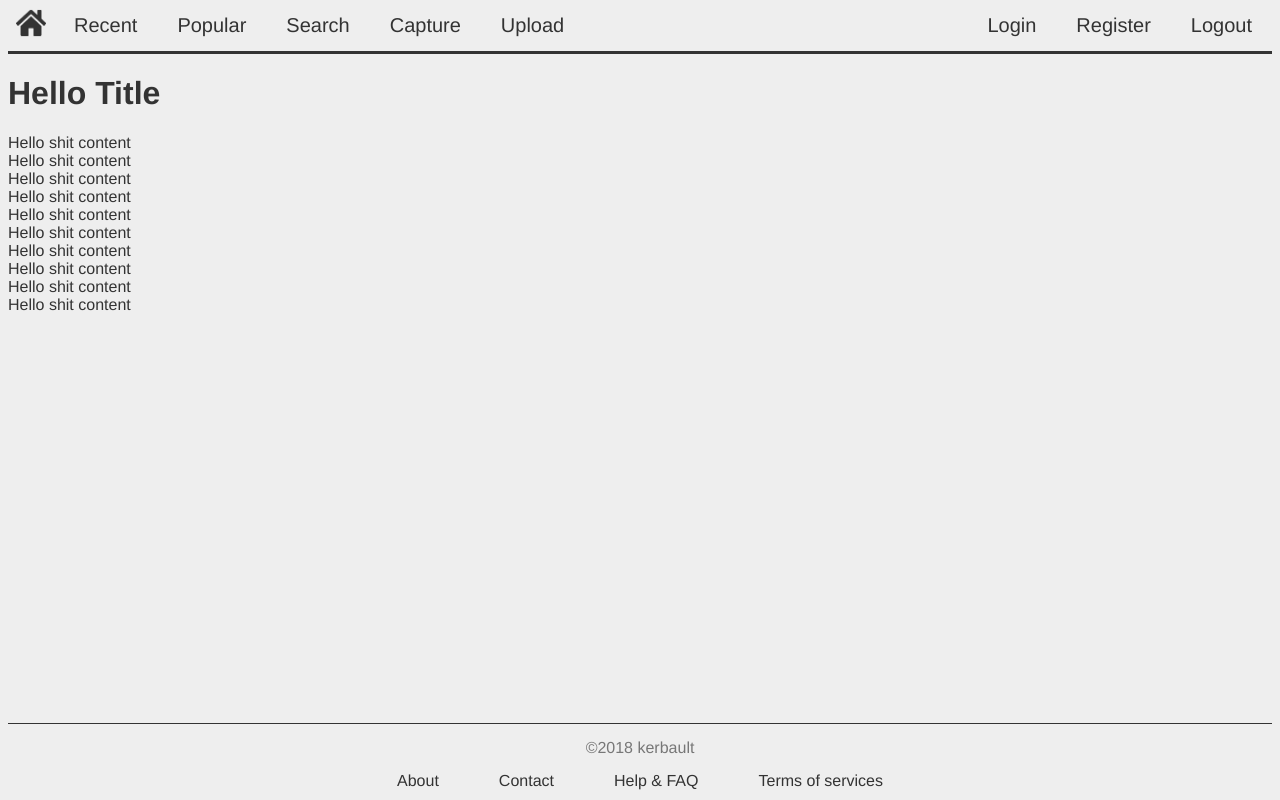
After one commit to kerbault/Camagru, a PHP site: page /view/recent.php in a window 1280 px wide. The commit adds this page. Run offline with PHP 8.4, Linux system fonts and the light colour scheme.

Commit message:
Adding base navbar and footer

```diff
--- a/index.php
+++ b/index.php
@@ -9,4 +9,4 @@
 //• Un fichier index.php, contenant le point d’entrée de votre site, et situé à la racine
 //de votre arborescence.
 
-require ("view/home.php");
+require("view/camera.php");
--- a/public/css/style.css
+++ b/public/css/style.css
@@ -3,13 +3,46 @@ html {
     background: #eeeeee;
     font-family: Helvetica;
     color: #333333;
+    height: 100%;
 }
 
 h1 {
 
 }
 
+body {
+    margin: 0px 8px;
+    display: flex;
+    flex-direction: column;
+    height: 100%;
+}
+
+a {
+    text-decoration: none;
+    color: #333333;
+    text-align: center;
+}
+
+p {
+    padding: 0px;
+    margin: 0px;
+}
+
+#footer {
+    flex-shrink: 0;
+}
+
+#content {
+    flex: 1 0 auto;
+}
+
 /*---------------------------------------------------NavBar-----------------------------------------------------------*/
+
+#homeTab {
+    height: 30px;
+    width: 30px;
+    padding: 8px;
+}
 
 .navBar {
     display: flex;
@@ -22,11 +55,15 @@ h1 {
 }
 
 .tab {
-    padding: 14px 20px 21px;
+    padding: 14px 20px;
     font-size: 20px;
     box-sizing: border-box;
-    text-decoration: none;
-    color: #333333
+    transition: all 0.3s ease;
+}
+
+.tab:hover {
+    color: #eeeeee;
+    background-color: #333333;
 }
 
 .navTab {
@@ -39,3 +76,24 @@ h1 {
     display: inline-flex;
     justify-content: flex-end;
 }
+
+/*---------------------------------------------------Footer-----------------------------------------------------------*/
+
+#copyrightDiv {
+    display: flex;
+    justify-content: center;
+    border-top: 1px #333333 solid;
+    padding: 15px;
+    color: #777777;
+}
+
+#linkDiv {
+    display: flex;
+    justify-content: center;
+    padding-bottom: 10px;
+}
+
+.footerLink {
+    margin: 0px 30px;
+    word-break: unset;
+}
--- /dev/null
+++ b/public/js/camagru.js
@@ -0,0 +1,60 @@
+(function () {
+
+    var streaming = false,
+        video = document.querySelector('#video'),
+        cover = document.querySelector('#cover'),
+        canvas = document.querySelector('#canvas'),
+        photo = document.querySelector('#photo'),
+        startbutton = document.querySelector('#startbutton'),
+        width = 320,
+        height = 0;
+
+    navigator.getMedia = (navigator.getUserMedia ||
+        navigator.webkitGetUserMedia ||
+        navigator.mozGetUserMedia ||
+        navigator.msGetUserMedia);
+
+    navigator.getMedia(
+        {
+            video: true,
+            audio: false
+        },
+        function (stream) {
+            if (navigator.mozGetUserMedia) {
+                video.mozSrcObject = stream;
+            } else {
+                var vendorURL = window.URL || window.webkitURL;
+                video.src = vendorURL.createObjectURL(stream);
+            }
+            video.play();
+        },
+        function (err) {
+            console.log("An error occured! " + err);
+        }
+    );
+
+    video.addEventListener('canplay', function (ev) {
+        if (!streaming) {
+            height = video.videoHeight / (video.videoWidth / width);
+            video.setAttribute('width', width);
+            video.setAttribute('height', height);
+            canvas.setAttribute('width', width);
+            canvas.setAttribute('height', height);
+            streaming = true;
+        }
+    }, false);
+
+    function takepicture() {
+        canvas.width = width;
+        canvas.height = height;
+        canvas.getContext('2d').drawImage(video, 0, 0, width, height);
+        var data = canvas.toDataURL('image/png');
+        photo.setAttribute('src', data);
+    }
+
+    startbutton.addEventListener('click', function (ev) {
+        takepicture();
+        ev.preventDefault();
+    }, false);
+
+})();
--- /dev/null
+++ b/view/footer.php
@@ -0,0 +1,18 @@
+<?php
+/**
+ * Created by PhpStorm.
+ * User: kerbault
+ * Date: 14/11/2018
+ * Time: 18:23
+ */
+?>
+
+<div id="copyrightDiv">
+    <p>©2018 kerbault</p>
+</div>
+<div id="linkDiv">
+    <a class="footerLink" href="https://www.youtube.com/watch?v=5_KwV-MAMQ8">About</a>
+    <a class="footerLink" href="https://www.youtube.com/watch?v=5_KwV-MAMQ8">Contact</a>
+    <a class="footerLink" href="https://www.youtube.com/watch?v=5_KwV-MAMQ8">Help & FAQ</a>
+    <a class="footerLink" href="https://www.youtube.com/watch?v=5_KwV-MAMQ8">Terms of services</a>
+</div>
--- a/view/navBar.php
+++ b/view/navBar.php
@@ -9,15 +9,18 @@
 
 <div class="navBar">
     <div class="navTab">
-        <a href="https://www.youtube.com/watch?v=_F0rCIOvqsQ" class="tab">Home</a>
-        <a href="https://www.youtube.com/watch?v=_F0rCIOvqsQ"class="tab">link1</a>
-        <a href="https://www.youtube.com/watch?v=_F0rCIOvqsQ"class="tab">link2</a>
-        <a href="https://www.youtube.com/watch?v=_F0rCIOvqsQ"class="tab">link3</a>
-        <a href="https://www.youtube.com/watch?v=_F0rCIOvqsQ"class="tab">link4</a>
+        <a href="https://www.youtube.com/watch?v=_F0rCIOvqsQ">
+            <img id="homeTab" src="./public/images/home-solid.png" alt="Home" title="Home">
+        </a>
+        <a href="https://www.youtube.com/watch?v=_F0rCIOvqsQ" class="tab">Recent</a>
+        <a href="https://www.youtube.com/watch?v=_F0rCIOvqsQ" class="tab">Popular</a>
+        <a href="https://www.youtube.com/watch?v=_F0rCIOvqsQ" class="tab">Search</a>
+        <a href="https://www.youtube.com/watch?v=_F0rCIOvqsQ" class="tab">Capture</a>
+        <a href="https://www.youtube.com/watch?v=_F0rCIOvqsQ" class="tab">Upload</a>
     </div>
     <div class="logTab">
-        <a href="https://www.youtube.com/watch?v=_F0rCIOvqsQ" class="tab">login</a>
-        <a href="https://www.youtube.com/watch?v=_F0rCIOvqsQ"class="tab">register</a>
-        <a href="https://www.youtube.com/watch?v=_F0rCIOvqsQ"class="tab">logout</a>
+        <a href="https://www.youtube.com/watch?v=_F0rCIOvqsQ" class="tab">Login</a>
+        <a href="https://www.youtube.com/watch?v=_F0rCIOvqsQ" class="tab">Register</a>
+        <a href="https://www.youtube.com/watch?v=_F0rCIOvqsQ" class="tab">Logout</a>
     </div>
 </div>
--- /dev/null
+++ b/view/recent.php
@@ -0,0 +1,28 @@
+<?php
+/**
+ * Created by PhpStorm.
+ * User: kerbault
+ * Date: 12/11/2018
+ * Time: 18:23
+ */
+
+ob_start();
+?>
+    <div>
+        <h1>Hello Title</h1>
+
+        <p>Hello shit content</p>
+        <p>Hello shit content</p>
+        <p>Hello shit content</p>
+        <p>Hello shit content</p>
+        <p>Hello shit content</p>
+        <p>Hello shit content</p>
+        <p>Hello shit content</p>
+        <p>Hello shit content</p>
+        <p>Hello shit content</p>
+        <p>Hello shit content</p>
+    </div>
+
+<?php $content = ob_get_clean(); ?>
+
+<?php require("template.php"); ?>
--- a/view/template.php
+++ b/view/template.php
@@ -15,9 +15,18 @@
         <title>Camagru</title>
         <link href="./public/css/style.css" rel="stylesheet"/>
         <link href="./public/images/favicon.png" rel="icon">
+        <script src="../public/js/camagru.js"></script>
     </head>
 
+    <header>
+        <?php require("navBar.php") ?>
+    </header>
     <body>
-        <?= $content ?>
+        <div id="content">
+            <?= $content ?>
+        </div>
     </body>
+    <footer id="footer">
+        <?php require("footer.php") ?>
+    </footer>
 </html>
```
Also changed, not shown: model/camera.php (added, +7 -0 lines), view/camera.php (added, +17 -0 lines), view/capture.php (added, +7 -0 lines), view/home.php (deleted, +0 -24 lines), public/images/home-solid.png (added).
